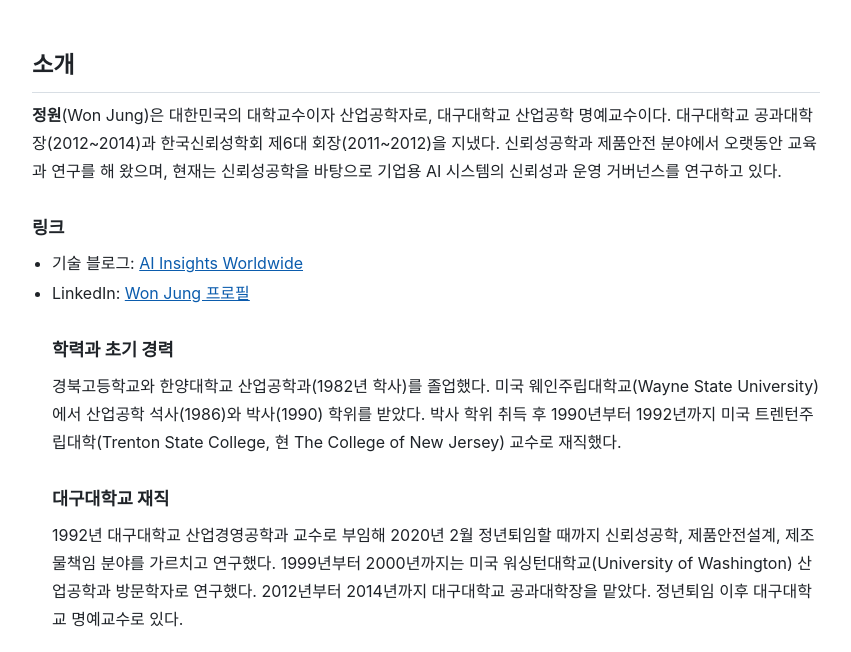
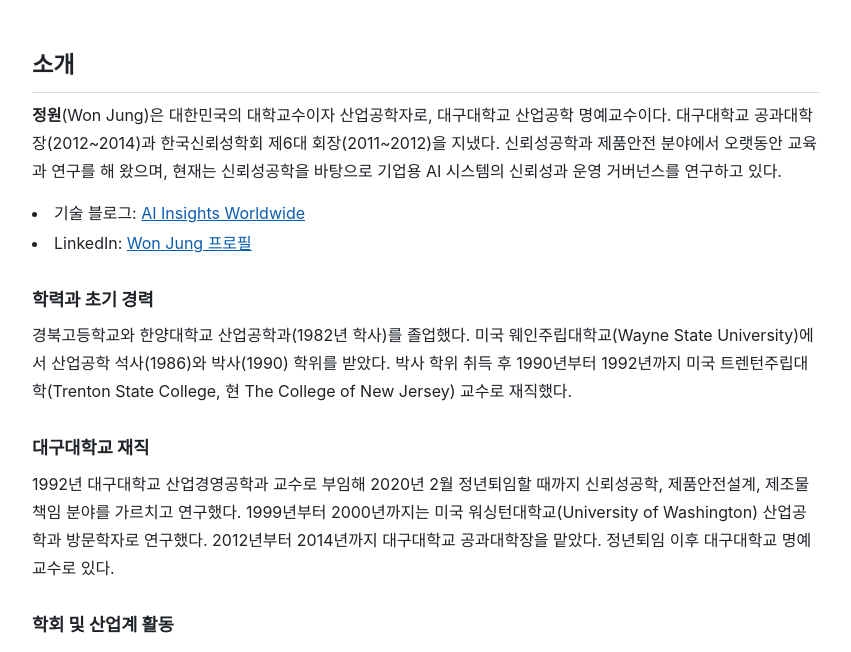
Before and after one commit to CodeJungLab/CodeJungLab.github.io, a plain HTML site: page index.html in a window 1280 px wide. Shown: the part 214-866 px from the top of the page, without its empty margins (214-1065 px from the left). Drawn offline with Linux system fonts and the light colour scheme.

Commit message:
Update index.html

```diff
--- a/index.html
+++ b/index.html
@@ -84,9 +84,6 @@
 
 <p><strong>정원</strong>(Won Jung)은 대한민국의 대학교수이자 산업공학자로, 대구대학교 산업공학 명예교수이다. 대구대학교 공과대학장(2012~2014)과 한국신뢰성학회 제6대 회장(2011~2012)을 지냈다. 신뢰성공학과 제품안전 분야에서 오랫동안 교육과 연구를 해 왔으며, 현재는 신뢰성공학을 바탕으로 기업용 AI 시스템의 신뢰성과 운영 거버넌스를 연구하고 있다.</p>
 
-</ul>
-<h3>링크</h3>
-<ul>
 <li>기술 블로그: <a href="https://playtechtrend.com/">AI Insights Worldwide</a></li>
 <li>LinkedIn: <a href="https://www.linkedin.com/in/won-jung-183031390/">Won Jung 프로필</a></li>
 
```
